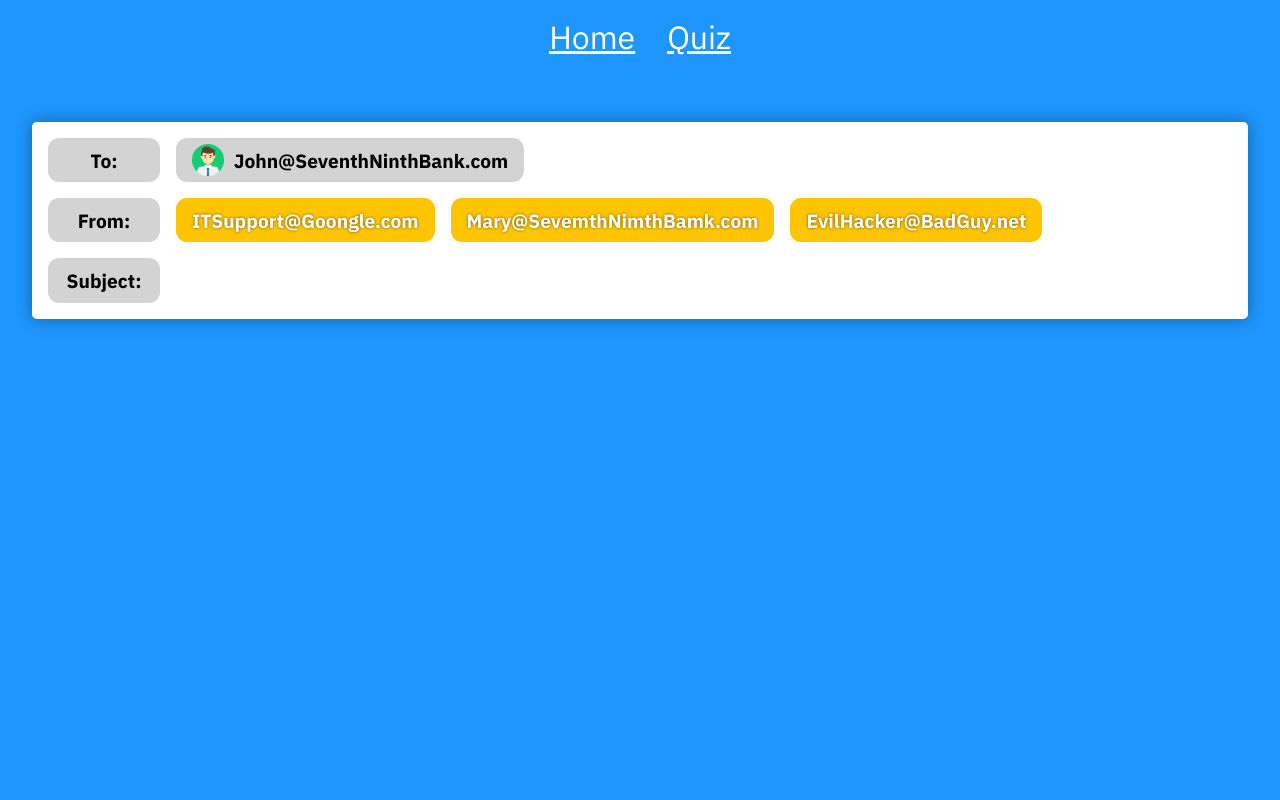
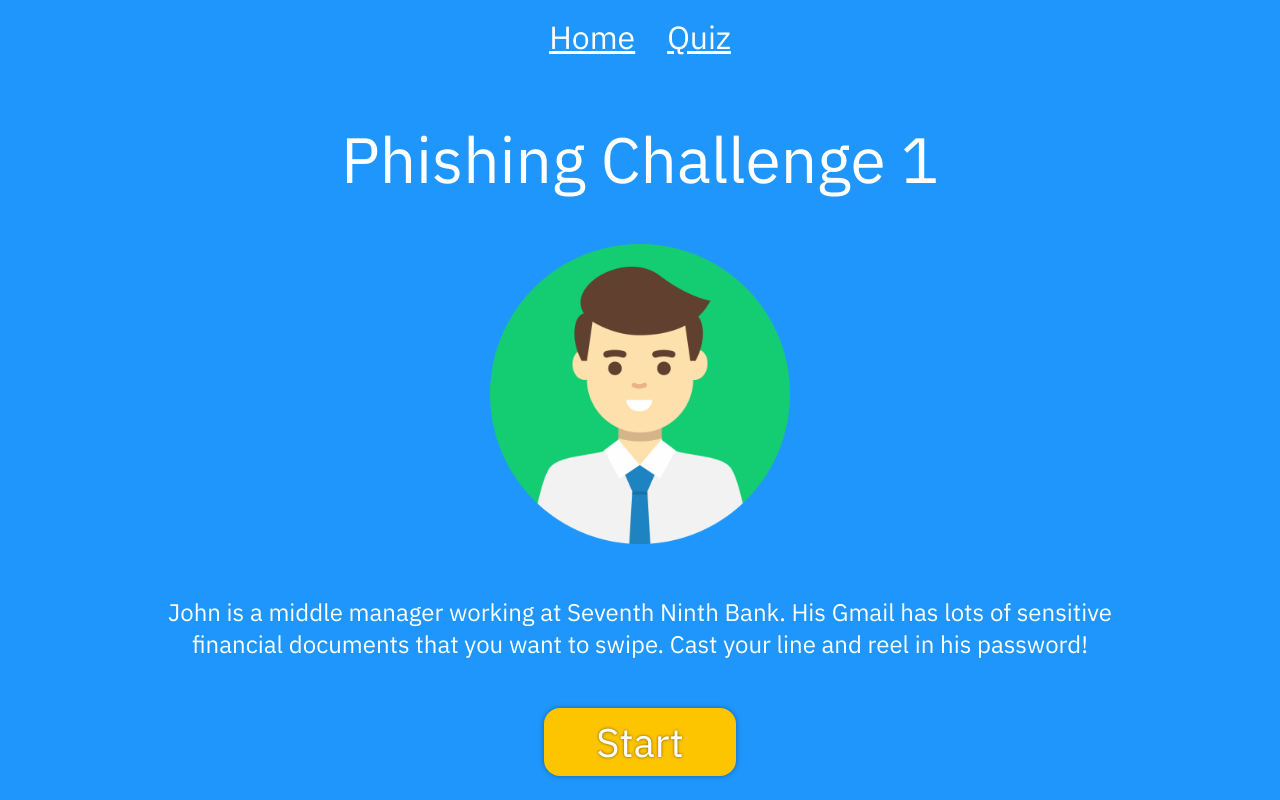
Before and after one commit to Level-Up-Society-IPv4/Phish-It, a React (Create React App) app: page /quiz in a window 1280 px wide. Built offline with nearby package versions, Linux system fonts and the light colour scheme.

Commit message:
Add quiz intro page

```diff
--- /dev/null
+++ b/src/quiz/EmailBuilder.js
@@ -0,0 +1,68 @@
+import styles from './EmailBuilder.module.css';
+import { useState } from 'react';
+import man from './assets/man.png';
+import { Select } from './components/Select';
+import { FROM_OPTIONS, getSubjectOptions } from '../options';
+
+export const EmailBuilder = () => {
+  const [from, setFrom] = useState(null);
+  const [subject, setSubject] = useState(null);
+  const points = subject?.points + from?.points;
+
+  const showSubject = from !== null;
+
+  return (
+    <>
+      <div className={styles.App}>
+        <div className={styles.labelGroup}>
+          <div className={styles.label}>
+            <p className={styles.labelText}>To:</p>
+          </div>
+          <div className={styles.label}>
+            <img src={man} className={styles.man} alt="John" />
+            <p className={styles.labelText}>John@SeventhNinthBank.com</p>
+          </div>
+        </div>
+        <div className={styles.labelGroup}>
+          <div className={styles.label}>
+            <p className={styles.labelText}>From:</p>
+          </div>
+          {
+            from ? (
+              <div className={styles.label}>
+                <p className={styles.labelText}>{from.text}</p>
+              </div>
+            ) : (
+              <Select
+                options={FROM_OPTIONS}
+                nextCallback={setFrom}
+              />
+            )
+          }
+        </div>
+        <div className={styles.labelGroup}>
+          <div className={styles.label}>
+            <p className={styles.labelText}>Subject:</p>
+          </div>
+          {
+            showSubject && (
+              subject ? (
+                <div className={styles.label}>
+                  <p className={styles.labelText}>{subject.text}</p>
+                </div>
+              ) : (
+                <Select
+                  options={getSubjectOptions(from.id)}
+                  nextCallback={setSubject}
+                />
+              )
+            )
+          }
+        </div>
+      </div>
+      {
+        subject && <h1>Score: {points}</h1>
+      }
+    </>
+  );
+}
--- a/src/quiz/Quiz.js
+++ b/src/quiz/Quiz.js
@@ -1,68 +1,13 @@
-import styles from './Quiz.module.css';
-import { useState } from 'react';
-import man from './assets/man.png';
-import { Select } from './components/Select';
-import { FROM_OPTIONS, getSubjectOptions } from '../options';
+import { useState } from "react"
+import { EmailBuilder } from "./EmailBuilder";
+import { QuizIntro } from "./QuizIntro";
 
 export const Quiz = () => {
-  const [from, setFrom] = useState(null);
-  const [subject, setSubject] = useState(null);
-  const points = subject?.points + from?.points;
+  const [startedQuiz, setStartedQuiz] = useState(false);
 
-  const showSubject = from !== null;
-
-  return (
-    <>
-      <div className={styles.App}>
-        <div className={styles.labelGroup}>
-          <div className={styles.label}>
-            <p className={styles.labelText}>To:</p>
-          </div>
-          <div className={styles.label}>
-            <img src={man} className={styles.man} alt="John" />
-            <p className={styles.labelText}>John@SeventhNinthBank.com</p>
-          </div>
-        </div>
-        <div className={styles.labelGroup}>
-          <div className={styles.label}>
-            <p className={styles.labelText}>From:</p>
-          </div>
-          {
-            from ? (
-              <div className={styles.label}>
-                <p className={styles.labelText}>{from.text}</p>
-              </div>
-            ) : (
-              <Select
-                options={FROM_OPTIONS}
-                nextCallback={setFrom}
-              />
-            )
-          }
-        </div>
-        <div className={styles.labelGroup}>
-          <div className={styles.label}>
-            <p className={styles.labelText}>Subject:</p>
-          </div>
-          {
-            showSubject && (
-              subject ? (
-                <div className={styles.label}>
-                  <p className={styles.labelText}>{subject.text}</p>
-                </div>
-              ) : (
-                <Select
-                  options={getSubjectOptions(from.id)}
-                  nextCallback={setSubject}
-                />
-              )
-            )
-          }
-        </div>
-      </div>
-      {
-        subject && <h1>Score: {points}</h1>
-      }
-    </>
+  return startedQuiz ? (
+    <EmailBuilder />
+  ) : (
+    <QuizIntro startQuiz={() => setStartedQuiz(true)} />
   );
 }
--- /dev/null
+++ b/src/quiz/QuizIntro.js
@@ -0,0 +1,15 @@
+import styles from './QuizIntro.module.css';
+import man from './assets/man.png';
+
+export const QuizIntro = ({ startQuiz }) => (
+  <div className={styles.container}>
+    <h1>Phishing Challenge 1</h1>
+    <img className={styles.man} src={man} alt="Man" width={300} height={300} />
+    <p className={styles.text}>
+      John is a middle manager working at Seventh Ninth Bank.
+      His Gmail has lots of sensitive financial documents that you want to swipe.
+      Cast your line and reel in his password!
+    </p>
+    <button className={styles.start} onClick={startQuiz}>Start</button>
+  </div>
+);
--- /dev/null
+++ b/src/quiz/QuizIntro.module.css
@@ -0,0 +1,30 @@
+.container {
+  text-align: center;
+}
+
+.man {
+  width: 300px;
+}
+
+.text {
+  color: white;
+  font-size: 1.5rem;
+  max-width: 1000px;
+  margin: 3rem auto;
+}
+
+.start {
+  background-color: var(--accent);
+  color: white;
+  text-shadow: 0 0 3px var(--accent-dark);
+  font-size: 2.5rem;
+  border: none;
+  border-radius: 1rem;
+  padding: 0.5rem;
+  min-width: 12rem;
+  box-shadow: 0 0px 0.3rem var(--primary-dark);
+}
+
+.start:active {
+  background-color: var(--accent-light);
+}
```
Also changed, not shown: src/quiz/EmailBuilder.module.css (renamed from src/quiz/Quiz.module.css).
